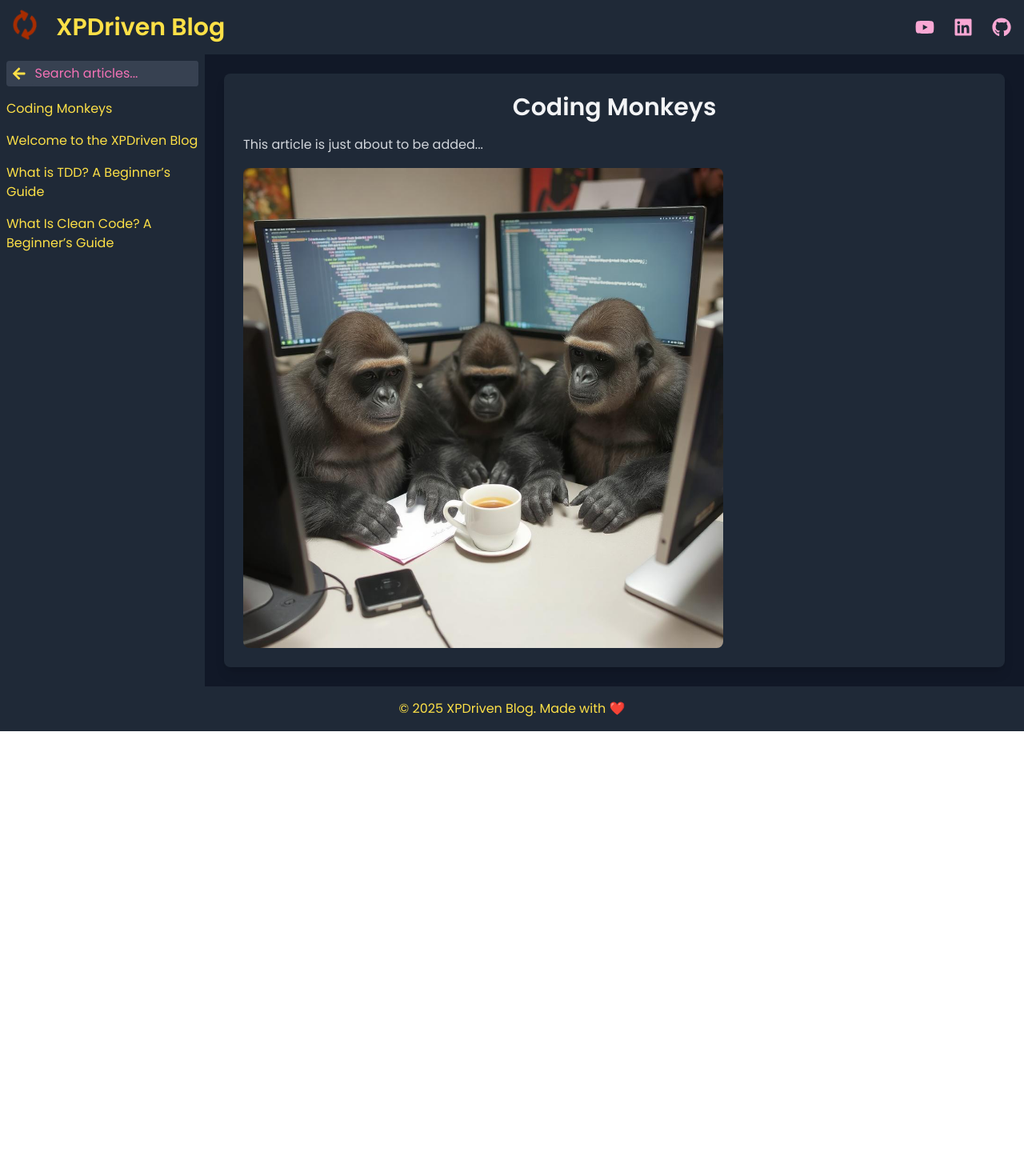
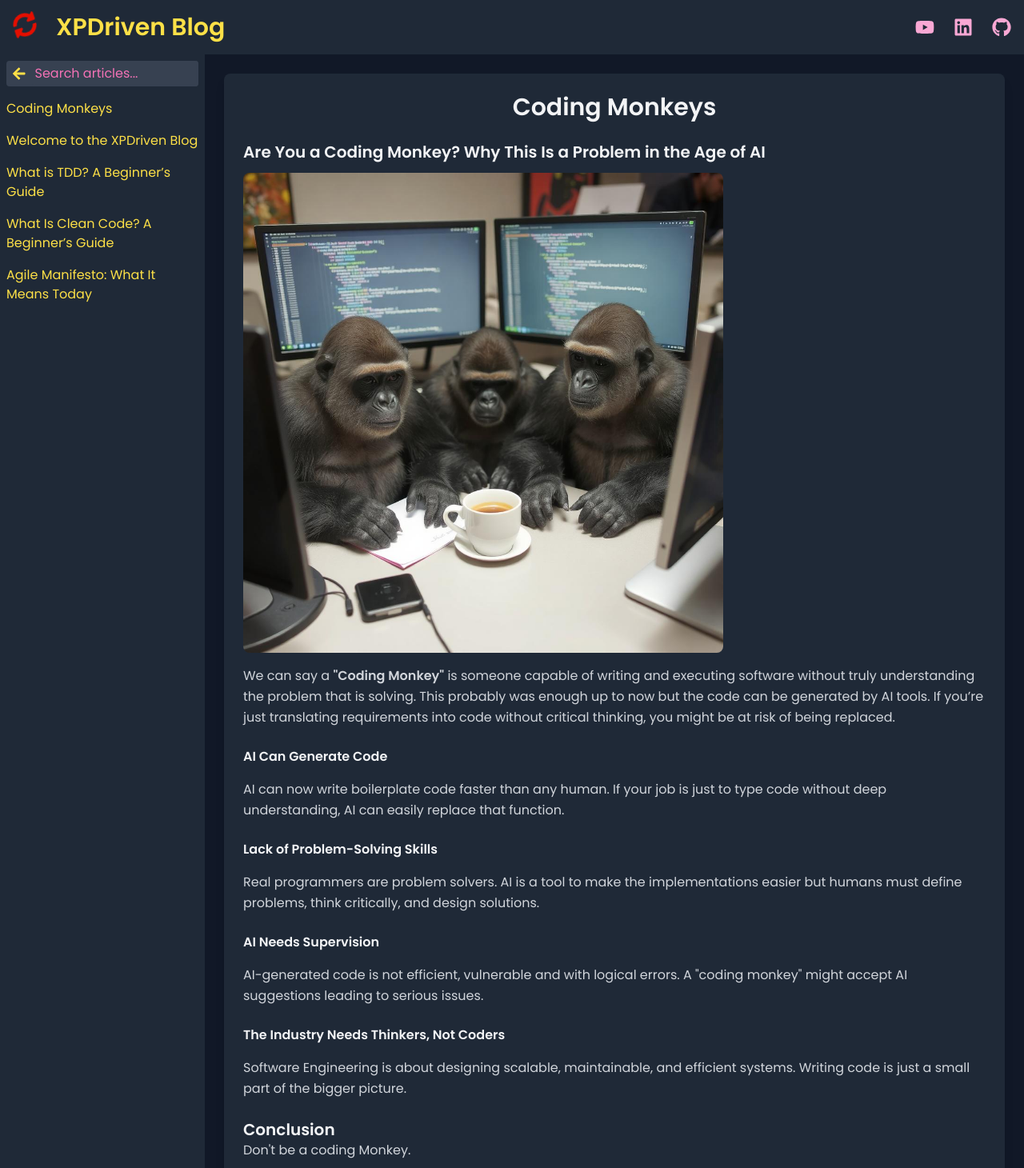
Before and after one commit to leandrodalbo/xpdriven-blog, a React (Vite) app: page / in a window 1280 px wide. Shown: the top 1460 px of the page at 80% size. Before the commit the page ends 914 px from the top, so only its background shows below. Built offline with nearby package versions, Linux system fonts and the light colour scheme.

Commit message:
coding monkeys article (#14)

```diff
--- a/src/article-selector/ArticleSelector.tsx
+++ b/src/article-selector/ArticleSelector.tsx
@@ -2,12 +2,14 @@ import Intro from "../blog-article/Intro";
 import WhatIsCleanCode from "../blog-article/WhatIsCleanCode";
 import CodingMonkeys from "../blog-article/CodingMonkeys";
 import WhatIsTDD from "../blog-article/WhatIsTDD";
+import AgileManifesto from "../blog-article/AgileManifesto";
 
 const articleSelector: Record<number, () => JSX.Element> = {
   0: () => <CodingMonkeys />,
   1: () => <Intro />,
   2: () => <WhatIsTDD />,
   3: () => <WhatIsCleanCode />,
+  4: () => <AgileManifesto />,
 };
 
 export default articleSelector;
--- /dev/null
+++ b/src/blog-article/AgileManifesto.tsx
@@ -0,0 +1,13 @@
+import monkeys from "../assets/monkeyeating.gif";
+
+const AgileManifesto = () => (
+  <article className="blog-article">
+    <h1 className="blog-article-h1">Agile Manifesto: What It Means Today</h1>
+
+    <p className="blog-article-p">This article is just about to be added...</p>
+
+    <img src={monkeys} alt="coding-monkeys" className="blog-article-img" />
+  </article>
+);
+
+export default AgileManifesto;
--- a/src/blog-article/CodingMonkeys.tsx
+++ b/src/blog-article/CodingMonkeys.tsx
@@ -1,14 +1,60 @@
 import codingMonkeys from "../assets/codingmonkeys.jpg";
+import monkeydriving from "../assets/monkeydriving.gif";
 
 const CodingMonkeys = () => (
   <article className="blog-article">
     <h1 className="blog-article-h1">Coding Monkeys</h1>
 
-    <p className="blog-article-p">This article is just about to be added...</p>
-
+    <h2 className="blog-article-h2">
+      Are You a Coding Monkey? Why This Is a Problem in the Age of AI
+    </h2>
     <img
       src={codingMonkeys}
       alt="coding-monkeys"
+      className="blog-article-img"
+    />
+
+    <p className="blog-article-p">
+      We can say a <strong>"Coding Monkey"</strong> is someone capable of
+      writing and executing software without truly understanding the problem
+      that is solving. This probably was enough up to now but the code can be
+      generated by AI tools. If you’re just translating requirements into code
+      without critical thinking, you might be at risk of being replaced.
+    </p>
+
+    <h4 className="blog-article-h4">AI Can Generate Code</h4>
+    <p className="blog-article-p">
+      AI can now write boilerplate code faster than any human. If your job is
+      just to type code without deep understanding, AI can easily replace that
+      function.
+    </p>
+
+    <h4 className="blog-article-h4">Lack of Problem-Solving Skills</h4>
+    <p className="blog-article-p">
+      Real programmers are problem solvers. AI is a tool to make the
+      implementations easier but humans must define problems, think critically,
+      and design solutions.
+    </p>
+
+    <h4 className="blog-article-h4">AI Needs Supervision</h4>
+    <p className="blog-article-p">
+      AI-generated code is not efficient, vulnerable and with logical errors. A
+      "coding monkey" might accept AI suggestions leading to serious issues.
+    </p>
+
+    <h4 className="blog-article-h4">The Industry Needs Thinkers, Not Coders</h4>
+    <p className="blog-article-p">
+      Software Engineering is about designing scalable, maintainable, and
+      efficient systems. Writing code is just a small part of the bigger
+      picture.
+    </p>
+
+    <h2 className="blog-article-h2">Conclusion</h2>
+    <p blog-article-p>Don't be a coding Monkey.</p>
+
+    <img
+      src={monkeydriving}
+      alt="monkey-driving"
       className="blog-article-img"
     />
   </article>
--- a/src/blog-article/blog-articles.ts
+++ b/src/blog-article/blog-articles.ts
@@ -17,4 +17,8 @@ export const articles: BlogArticle[] = [
     id: 3,
     title: "What Is Clean Code? A Beginner’s Guide",
   },
+  {
+    id: 4,
+    title: "Agile Manifesto: What It Means Today",
+  },
 ];
```
Also changed, not shown: src/assets/monkeydriving.gif (added), src/assets/monkeyeating.gif (added).
